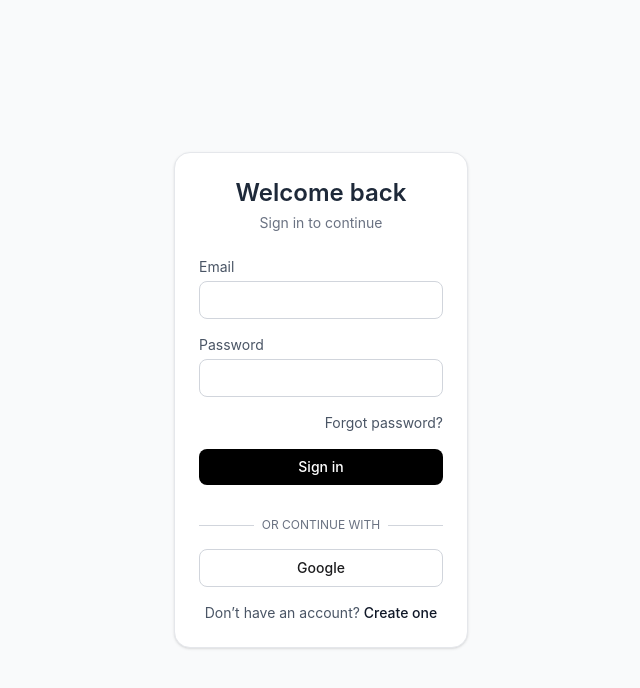
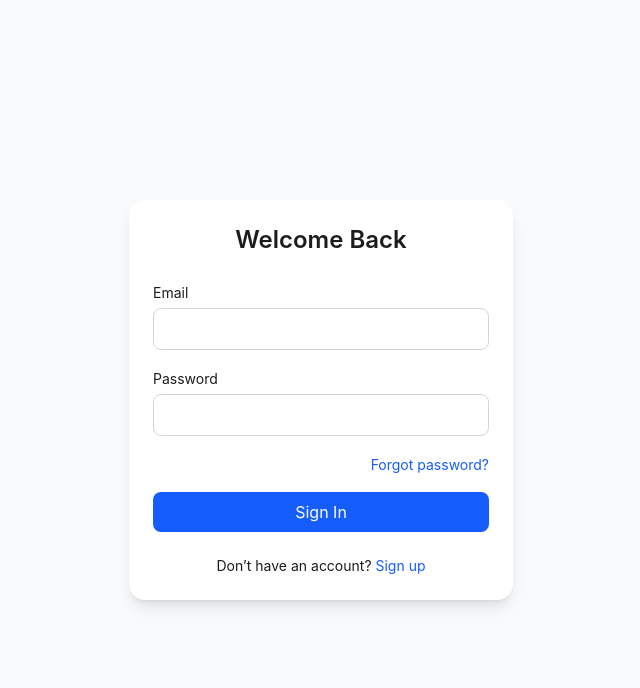
Before and after one commit to Kenny-204/Nexus, a Next.js app: page /login in a window 1280 px wide. Shown: the top 688 px of the page, without its empty margins (319-959 px from the left). Built offline with nearby package versions, Linux system fonts and the light colour scheme.

Commit message:
trying to fix login page stuff

```diff
--- a/src/app/(auth)/login/page.tsx
+++ b/src/app/(auth)/login/page.tsx
@@ -1,102 +1,55 @@
 // app/(auth)/login/page.tsx
 "use client";
-
 import { motion } from "framer-motion";
 import Link from "next/link";
-import { useState } from "react";
 
-export default function LoginPage() {
-  const [loading, setLoading] = useState(false);
-
-  async function handleSubmit(e: React.FormEvent) {
-    e.preventDefault();
-    setLoading(true);
-    // simulate login
-    setTimeout(() => setLoading(false), 1500);
-  }
-
+export default function Page() {
   return (
-    <div className="flex min-h-screen items-center justify-center bg-gray-50">
+    <main className="min-h-screen flex items-center justify-center bg-blue-50 lg:bg-gray-50">
       <motion.div
-        initial={{ opacity: 0, y: 30 }}
+        initial={{ opacity: 0, y: 20 }}
         animate={{ opacity: 1, y: 0 }}
-        transition={{ duration: 0.4 }}
-        className="w-full max-w-sm rounded-2xl border border-gray-200 bg-white p-6 shadow-sm sm:max-w-md lg:max-w-md"
+        transition={{ duration: 0.3 }}
+        className="w-full h-screen sm:h-auto sm:max-w-sm bg-white sm:rounded-2xl sm:shadow-lg p-6 flex flex-col justify-center"
       >
-        <h1 className="text-center text-2xl font-semibold text-gray-800">
-          Welcome back
+        <h1 className="text-2xl font-semibold text-center mb-6">
+          Welcome Back
         </h1>
-        <p className="mt-1 text-center text-gray-500 text-sm">
-          Sign in to continue
-        </p>
-
-        <form onSubmit={handleSubmit} className="mt-6 space-y-4">
+        <form className="space-y-4">
           <div>
-            <label htmlFor="email" className="block text-sm text-gray-600">
-              Email
-            </label>
+            <label className="text-sm">Email</label>
             <input
-              id="email"
               type="email"
-              required
-              className="mt-1 w-full rounded-lg border border-gray-300 px-3 py-2 text-sm outline-none focus:border-gray-700 focus:ring-0"
+              className="w-full border border-gray-300 rounded-lg px-3 py-2 mt-1 focus:outline-none focus:ring-1 focus:ring-blue-500"
             />
           </div>
-
           <div>
-            <label htmlFor="password" className="block text-sm text-gray-600">
-              Password
-            </label>
+            <label className="text-sm">Password</label>
             <input
-              id="password"
               type="password"
-              required
-              className="mt-1 w-full rounded-lg border border-gray-300 px-3 py-2 text-sm outline-none focus:border-gray-700 focus:ring-0"
+              className="w-full border border-gray-300 rounded-lg px-3 py-2 mt-1 focus:outline-none focus:ring-1 focus:ring-blue-500"
             />
           </div>
-
-          <div className="flex justify-end">
-            <Link
-              href="/forgot-password"
-              className="text-sm text-gray-600 hover:text-gray-800"
-            >
+          <div className="text-right">
+            <Link href="/forgot-password" className="text-sm text-blue-600">
               Forgot password?
             </Link>
           </div>
-
           <button
             type="submit"
-            disabled={loading}
-            className="w-full rounded-lg bg-black py-2 text-white text-sm font-medium transition hover:bg-gray-900 disabled:opacity-50"
+            className="w-full bg-blue-600 text-white py-2 rounded-lg hover:bg-blue-700 transition"
           >
-            {loading ? "Signing in..." : "Sign in"}
-          </button>
-          <div className="relative my-4">
-            <div className="absolute inset-0 flex items-center">
-              <span className="w-full border-t border-gray-300"></span>
-            </div>
-            <div className="relative flex justify-center text-xs uppercase">
-              <span className="bg-white px-2 text-gray-500">
-                or continue with
-              </span>
-            </div>
-          </div>
-
-          <button
-            type="button"
-            className="flex w-full items-center justify-center gap-2 rounded-lg border border-gray-300 py-2 text-sm font-medium hover:bg-gray-50"
-          >
-            Google
+            Sign In
           </button>
         </form>
 
-        <p className="mt-4 text-center text-sm text-gray-600">
+        <p className="text-center text-sm mt-6">
           Don’t have an account?{" "}
-          <Link href="/signup" className="text-gray-900 font-medium">
-            Create one
+          <Link href="/signup" className="text-blue-600">
+            Sign up
           </Link>
         </p>
       </motion.div>
-    </div>
+    </main>
   );
 }
```
